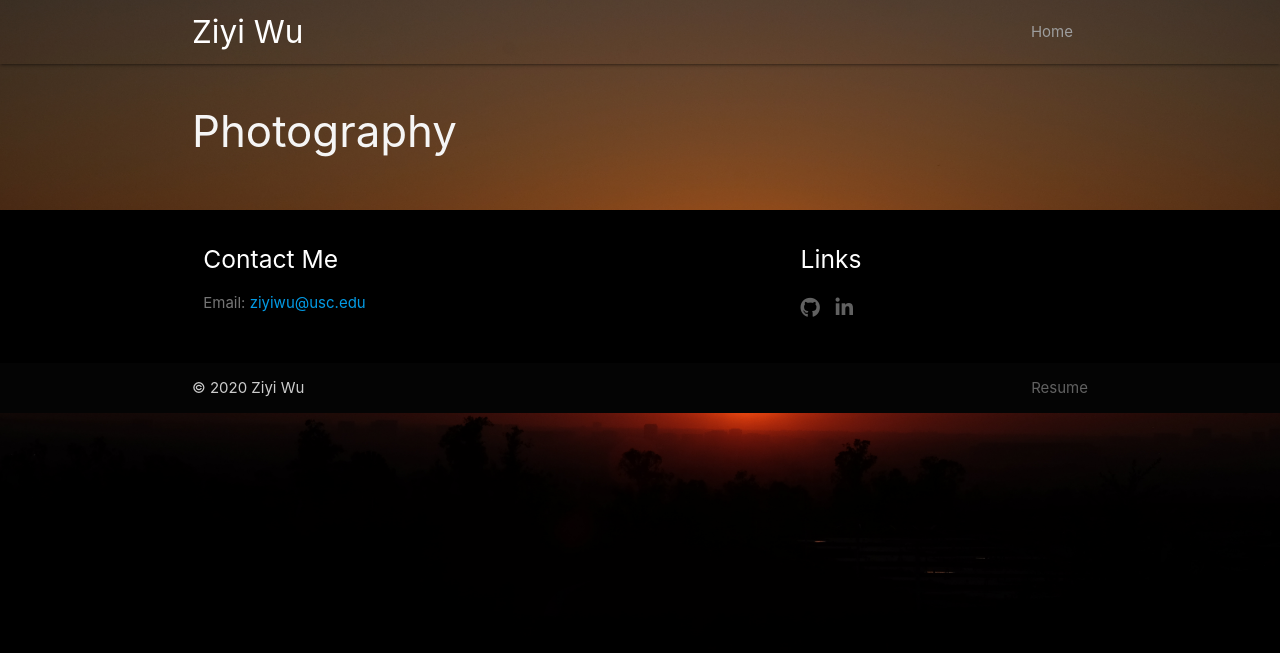
After one commit to ziyiwu9494/Portfolio, a Python web app: template templates/photography.html in a window 1280 px wide. The commit adds this page. Shown: the top 653 px of the page. Run offline with Jinja, Linux system fonts and the light colour scheme; the template is opened without the code that fills it, so the values that code supplies are empty; some libraries are stand-ins or nearby versions.

Commit message:
Add new page templates

```diff
--- a/templates/index.html
+++ b/templates/index.html
@@ -16,7 +16,7 @@
 <!-- Navbar -->
   <ul id="nav-mobile" class="sidenav transparent ">
       <li><a id="logo-container" href="#home" class="brand-logo white-text"><h5>Ziyi Wu</h5></a></li>
-      <li><a class="grey-text" href="#">Home</a></li>
+      <li><a class="grey-text" href="#home">Home</a></li>
       <li><a class="grey-text" href="#projects">Projects</a></li>
       <!--<li><a class="grey-text darken-2" href="blog">Blog</a></li>-->
       <!--<li><a class="grey-text darken-2" href="photography">Photography</a></li>-->
@@ -192,7 +192,6 @@
             <h5 class="white-text">Contact Me</h5>
             <p class="grey-text text-darken-1">
                 Email: <a href="mailto:ziyiwu@usc.edu">ziyiwu@usc.edu</a><br>
-                Address: 6 Milagra, Irvine, CA, 92602
             </p>
           </div>
           <div class="col l4 offset-l2 s12">
--- /dev/null
+++ b/templates/photography.html
@@ -0,0 +1,87 @@
+<!DOCTYPE html>
+<html lang="en">
+<head>
+  <meta http-equiv="Content-Type" content="text/html; charset=UTF-8"/>
+  <meta name="viewport" content="width=device-width, initial-scale=1"/>
+  <title>Ziyi Wu | Blog</title>
+  <link rel="icon" href="../static/images/favicon.ico" type="image"/>
+  <!-- CSS  -->
+  <link href="https://fonts.googleapis.com/icon?family=Material+Icons" rel="stylesheet">
+  <link href="/static/libs/materialize/css/materialize.min.css" type="text/css" rel="stylesheet" media="screen,projection"/>
+  <link href="/static/css/style.css" type="text/css" rel="stylesheet" media="screen,projection"/>
+    <!-- fontawesome icons -->
+    <script src="https://kit.fontawesome.com/cea6490e6a.js" crossorigin="anonymous"></script>
+</head>
+<body class="black">
+<!-- Navbar -->
+  <ul id="nav-mobile" class="sidenav transparent ">
+      <li><a id="logo-container" href="/" class="brand-logo white-text"><h5>Ziyi Wu</h5></a></li>
+      <li><a class="grey-text" href="/">Home</a></li>
+
+  </ul>
+  <a href="#" data-target="nav-mobile" class="sidenav-trigger fixed hide-on-med-and-up" style="z-index: 3"><i class="material-icons">menu</i></a>
+
+        <nav class="transparent white-text hide-on-med-and-down" role="navigation">
+            <div class="nav-wrapper container">
+              <a id="logo-container" href="/" class="brand-logo white-text">Ziyi Wu</a>
+              <ul class="right">
+                  <li><a class="grey-text" href="/">Home</a></li>
+
+              </ul>
+            </div>
+        </nav>
+<!-- End of Navbar -->
+
+<!-- Start of Blog Container -->
+      <div id = "blog" class="container section">
+        <div class="offset hide-on-med-and-down">
+        </div>
+        <div class="row">
+          <h3 class="grey-text text-lighten-4 valign-wrapper">Photography</h3>
+          <div class="col s12 m6 l4">
+
+          </div>
+          <div class="col s12 m6 l4">
+
+          </div>
+          <div class="col s12 m6 l4">
+
+          </div>
+        </div>
+      </div>
+
+<!--Beginning of Footer-->
+  <footer class="black page-footer">
+      <div class="container">
+        <div class="row">
+          <div class="col l6 s12">
+            <h5 class="white-text">Contact Me</h5>
+            <p class="grey-text text-darken-1">
+                Email: <a href="mailto:ziyiwu@usc.edu">ziyiwu@usc.edu</a><br>
+            </p>
+          </div>
+          <div class="col l4 offset-l2 s12">
+            <h5 class="white-text">Links</h5>
+            <ul class="list-inline" style="font-size: 20px">
+              <li><a class="grey-text text-darken-2" href="https://github.com/ziyiwu9494"><i class="fa fa-github" aria-hidden="true"></i> </a></li>
+              <li><a class="grey-text text-darken-2" href="https://www.linkedin.com/in/ziyiwuxyz/"><i class="fa fa-linkedin" aria-hidden="true"></i></a></li>
+              <!--<li><a class="grey-text text-darken-2" href="blog/blog">Blog</a></li>-->
+            </ul>
+          </div>
+        </div>
+      </div>
+      <div class="footer-copyright">
+        <div class="container">
+        © 2020 Ziyi Wu
+        <a class="grey-text text-darken-2 right" href="/static/files/SoftwareDevResume_ZiyiWu.pdf">Resume</a>
+        </div>
+      </div>
+    </footer>
+
+  <!--  Scripts-->
+  <script src="https://code.jquery.com/jquery-2.1.1.min.js"></script>
+  <script src="/static/libs/materialize/js/materialize.min.js"></script>
+  <script src="/static/js/init.js"></script>
+
+  </body>
+</html>
```
Also changed, not shown: main.py (+6 -1 lines), templates/blog.html (added, +77 -0 lines), templates/music.html (added, +17 -0 lines).
